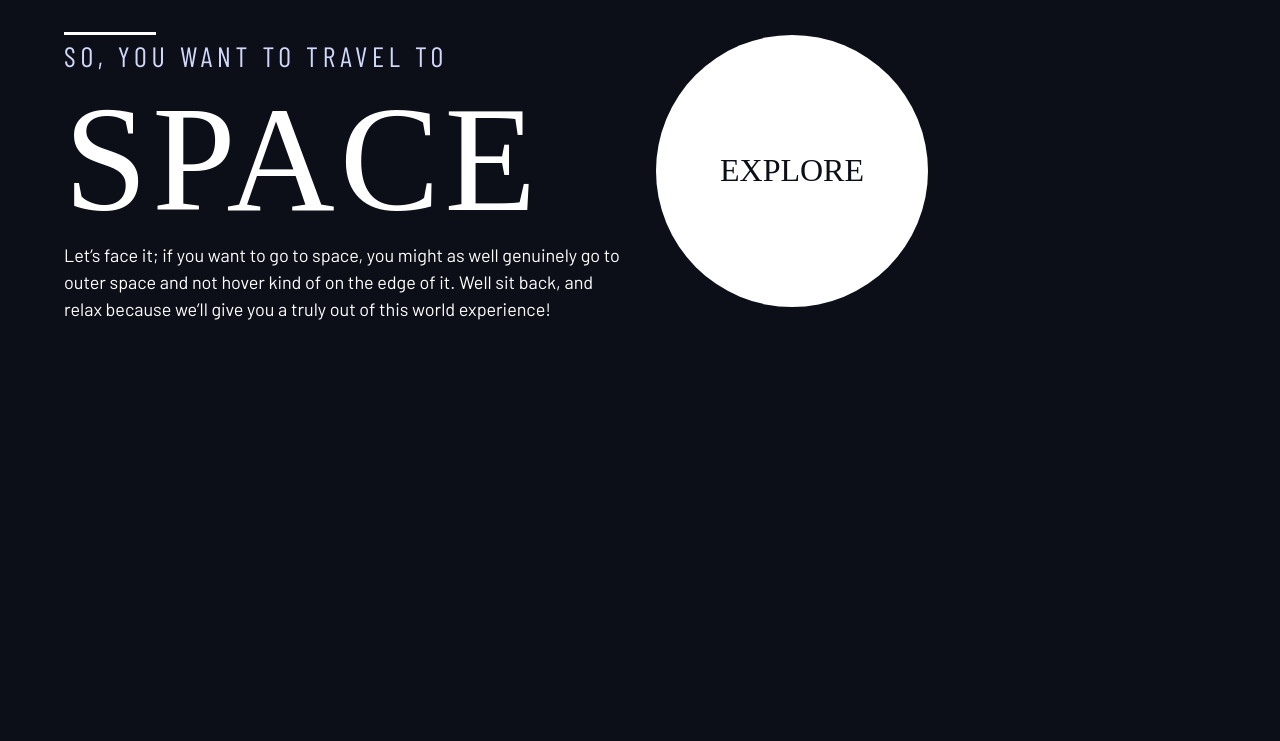
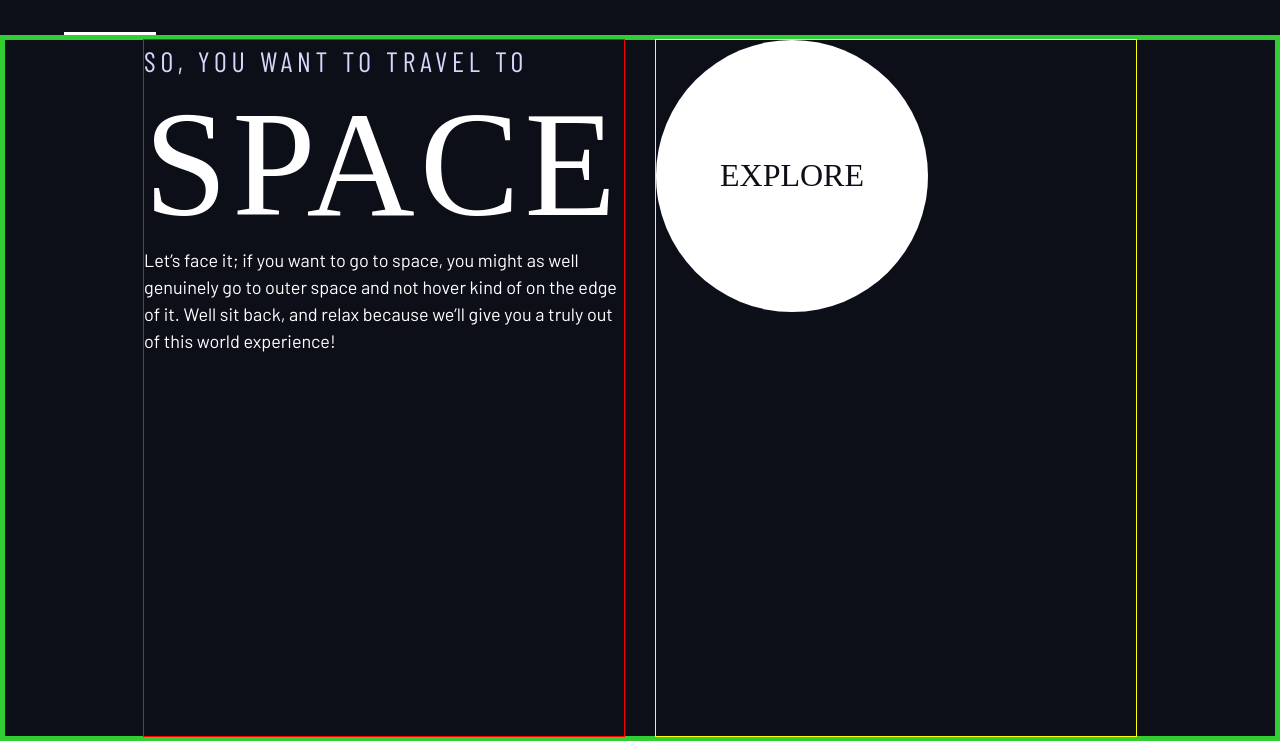
Before and after one commit to gunayakay/gunayakay.github.io, a website built with webpack: page The Homepage/index.html in a window 1280 px wide. Shown: the part 59-800 px from the top of the page. Built offline with nearby package versions, Linux system fonts and the light colour scheme; a web font is replaced by a local one.

Commit message:
Responsiveness

```diff
--- a/The Homepage/index.css
+++ b/The Homepage/index.css
@@ -68,6 +68,8 @@ body {
   background-color: hsl(var(--clr-dark));
   line-height: 1.5;
   min-height: 100vh;
+  display: grid;
+  grid-template-rows: min-content 1fr;
 }
 
 /* make images easier to work with */
@@ -124,9 +126,14 @@ select {
 }
 
 .grid-container {
+  border: 5px solid limegreen;
   display: grid;
-  gap: var(--container-gap, 2rem);
-  grid-template-columns: minmax(2rem, 1fr) repeat(2, minmax(0, 40rem)) minmax(
+}
+
+@media (min-width: 45rem) {
+  .grid-container {
+    column-gap: var(--container-gap, 2rem);
+    grid-template-columns: minmax(2rem, 1fr) repeat(2, minmax(0, 30rem)) minmax(
         2rem,
         1fr
       );
@@ -134,10 +141,13 @@ select {
 
   .grid-container > *:first-child {
     grid-column: 2;
+    outline: 1px solid red;
   }
 
   .grid-container > *:last-child {
     grid-column: 3;
+    outline: 1px solid yellow;
+  }
 }
 
 .sr-only {
```
Lines whose indentation alone changed are shown as unchanged.
